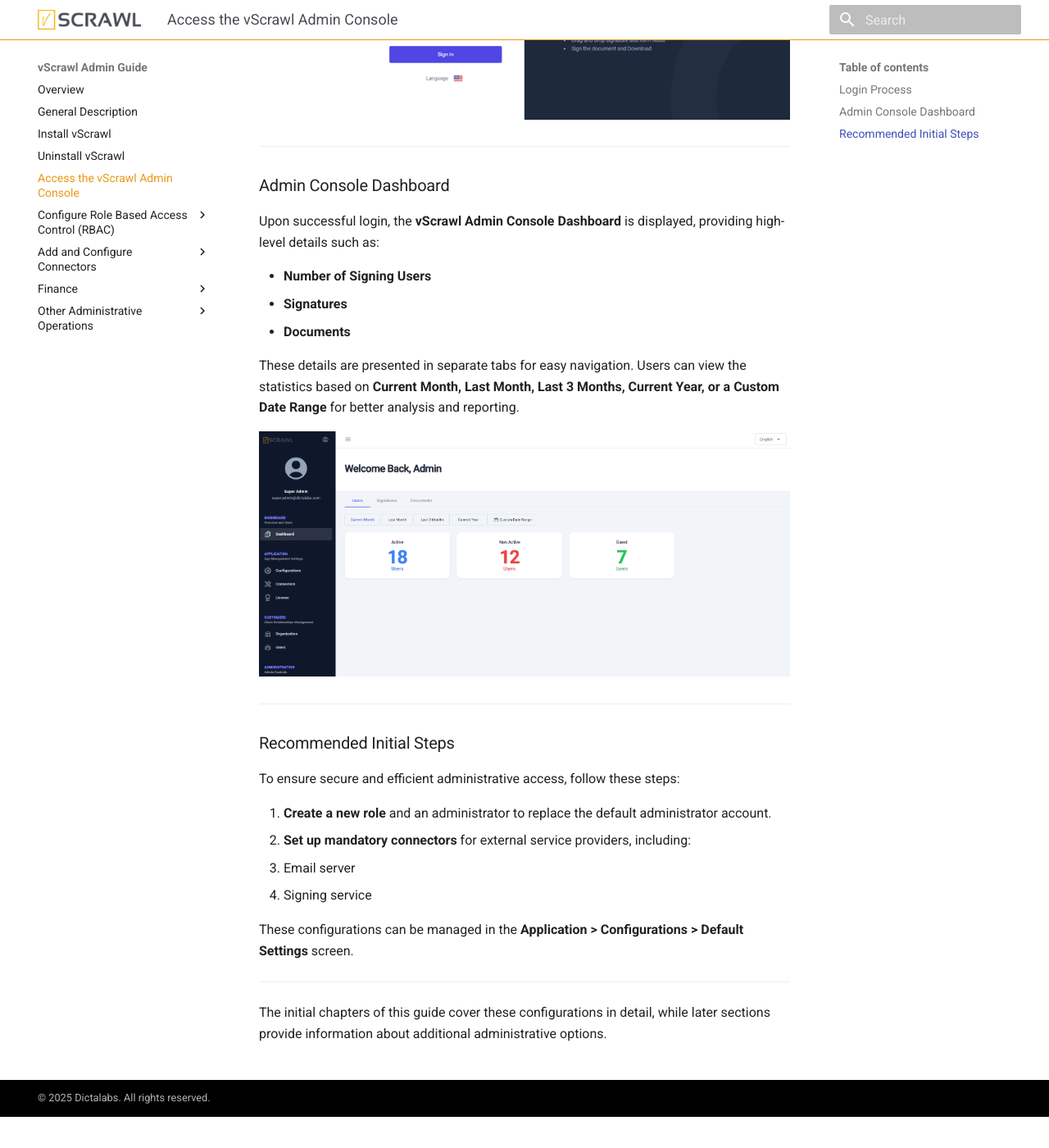
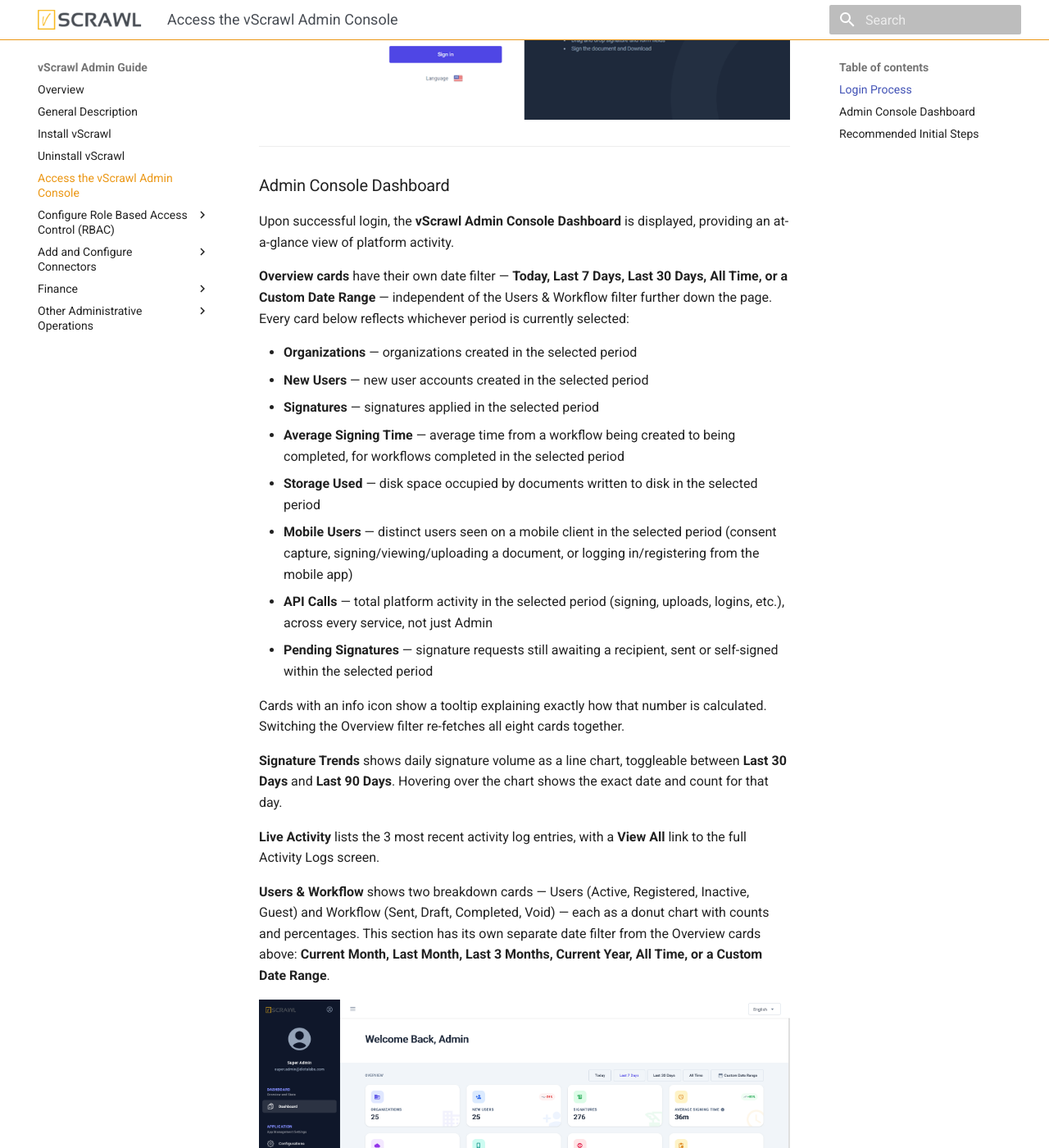
Before and after one commit to dictalabs/vscrawl-admin-guide, an MkDocs documentation site: the page built from docs/start_using/access_console.md, in a window 1280 px wide and 1400 px high, scrolled down 644 px. Shown: the whole window at 82% size. Built offline with MkDocs 1.6.1 and Material for MkDocs 9.7.7, drawn with Linux system fonts in a browser that asks for light colours; before the commit the page ends 2006 px from its top, so only the background shows below that.

Commit message:
admin-dashboard-page updated

```diff
--- a/docs/start_using/access_console.md
+++ b/docs/start_using/access_console.md
@@ -13,13 +13,26 @@
 ---
 
 ### Admin Console Dashboard
-Upon successful login, the **vScrawl Admin Console Dashboard** is displayed, providing high-level details such as:
+Upon successful login, the **vScrawl Admin Console Dashboard** is displayed, providing an at-a-glance view of platform activity.
 
-- **Number of Signing Users**
-- **Signatures**
-- **Documents**
+**Overview cards** have their own date filter — **Today, Last 7 Days, Last 30 Days, All Time, or a Custom Date Range** — independent of the Users & Workflow filter further down the page. Every card below reflects whichever period is currently selected:
 
-These details are presented in separate tabs for easy navigation. Users can view the statistics based on **Current Month, Last Month, Last 3 Months, Current Year, or a Custom Date Range** for better analysis and reporting.
+- **Organizations** — organizations created in the selected period
+- **New Users** — new user accounts created in the selected period
+- **Signatures** — signatures applied in the selected period
+- **Average Signing Time** — average time from a workflow being created to being completed, for workflows completed in the selected period
+- **Storage Used** — disk space occupied by documents written to disk in the selected period
+- **Mobile Users** — distinct users seen on a mobile client in the selected period (consent capture, signing/viewing/uploading a document, or logging in/registering from the mobile app)
+- **API Calls** — total platform activity in the selected period (signing, uploads, logins, etc.), across every service, not just Admin
+- **Pending Signatures** — signature requests still awaiting a recipient, sent or self-signed within the selected period
+
+Cards with an info icon show a tooltip explaining exactly how that number is calculated. Switching the Overview filter re-fetches all eight cards together.
+
+**Signature Trends** shows daily signature volume as a line chart, toggleable between **Last 30 Days** and **Last 90 Days**. Hovering over the chart shows the exact date and count for that day.
+
+**Live Activity** lists the 3 most recent activity log entries, with a **View All** link to the full Activity Logs screen.
+
+**Users & Workflow** shows two breakdown cards — Users (Active, Registered, Inactive, Guest) and Workflow (Sent, Draft, Completed, Void) — each as a donut chart with counts and percentages. This section has its own separate date filter from the Overview cards above: **Current Month, Last Month, Last 3 Months, Current Year, All Time, or a Custom Date Range**.
 
 ![vScrawl Admin Console Dashboard Page](../images/admin-dashboard-page.png)
 
```
Also changed, not shown: docs/images/admin-dashboard-page.png.
